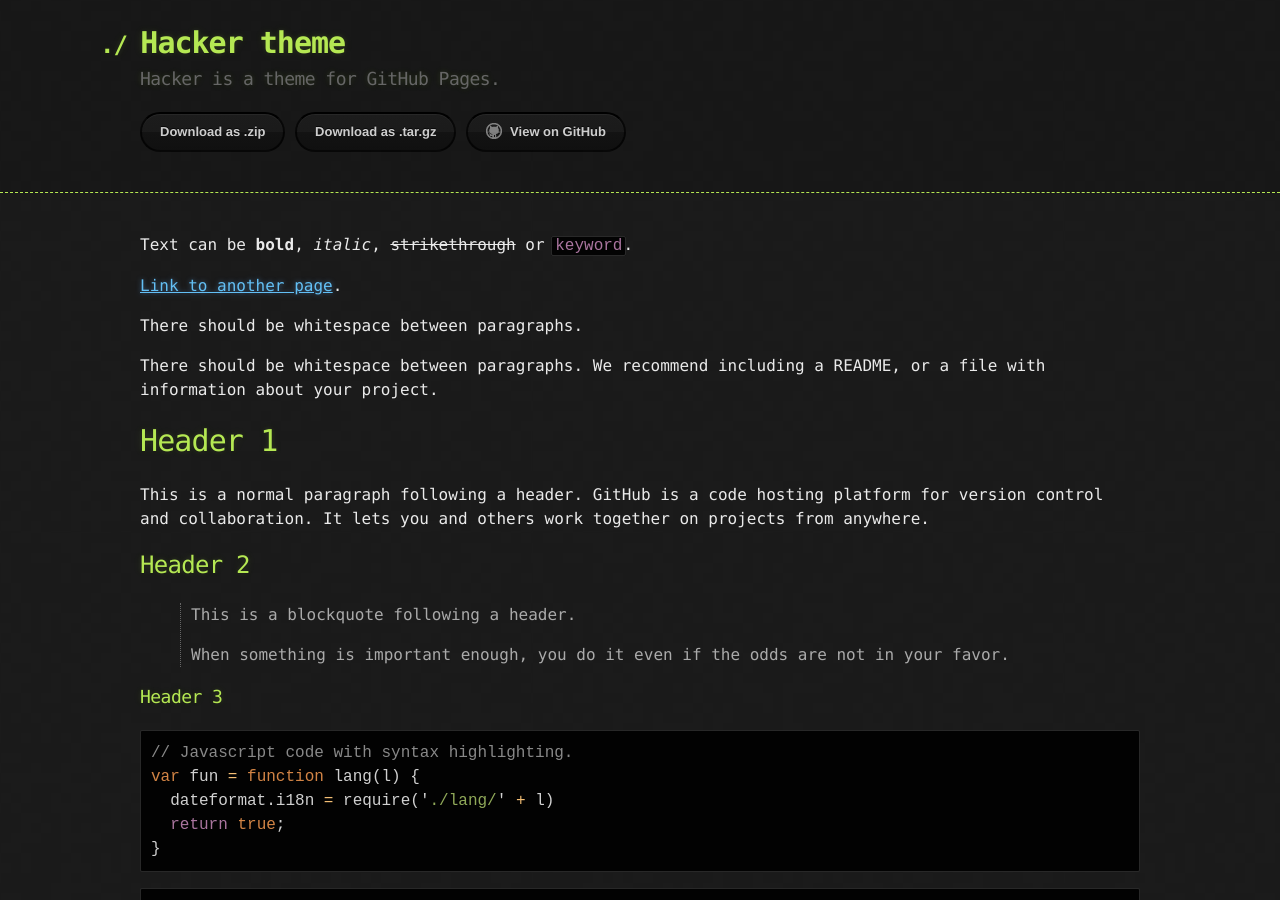
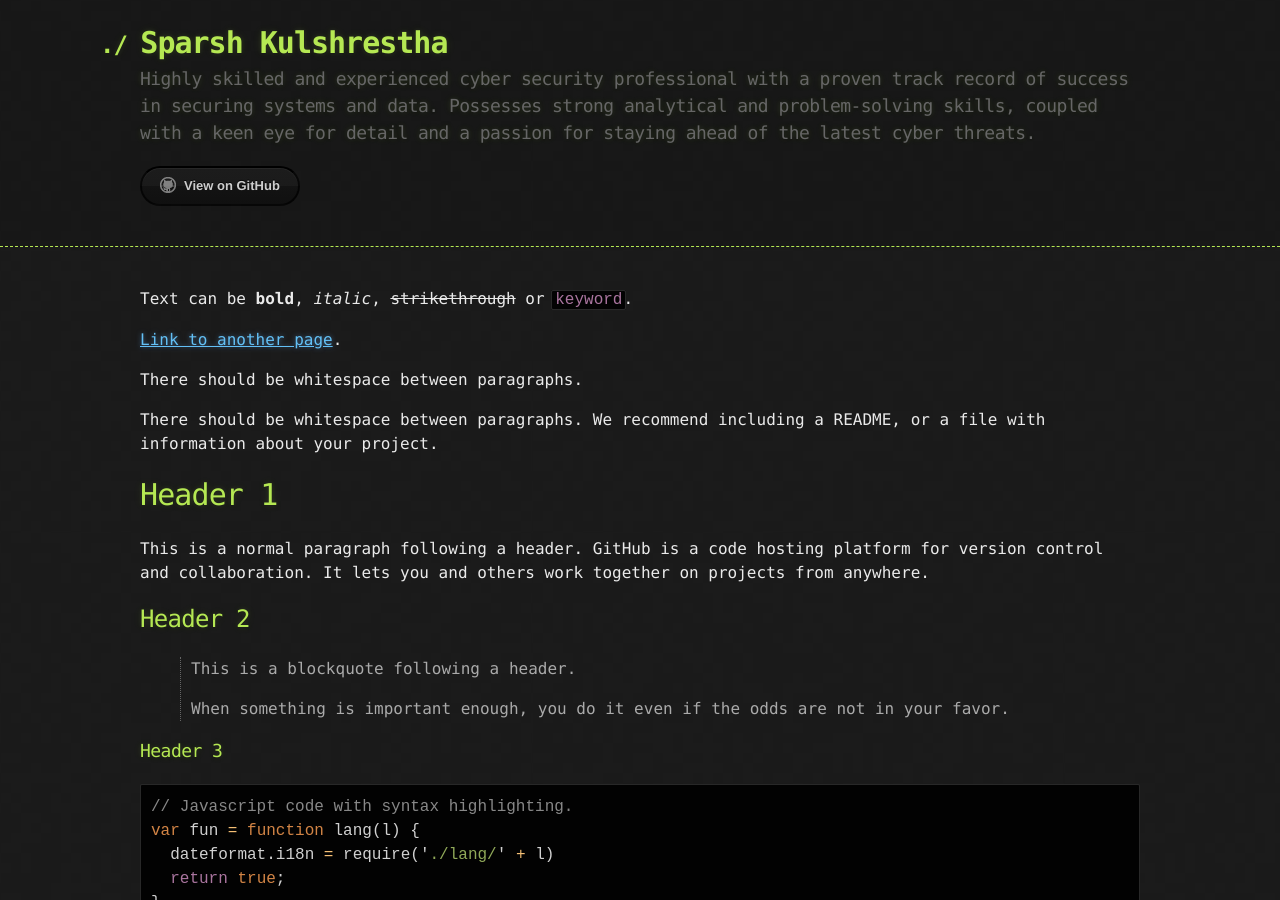
Before and after one commit to sparshkulshrestha/sparshkulshrestha.github.io, a Jekyll site: the page built from index.md, in a window 1280 px wide and 900 px high. Built offline with Jekyll 4.4.1, drawn with Linux system fonts in a browser that asks for light colours.

Commit message:
Update _config.yml

```diff
--- a/_config.yml
+++ b/_config.yml
@@ -1,5 +1,5 @@
-title: Hacker theme
-description: Hacker is a theme for GitHub Pages.
-show_downloads: true
+title: Sparsh Kulshrestha
+description: Highly skilled and experienced cyber security professional with a proven track record of success in securing systems and data. Possesses strong analytical and problem-solving skills, coupled with a keen eye for detail and a passion for staying ahead of the latest cyber threats.
+show_downloads: false
 google_analytics:
 theme: jekyll-theme-hacker
```
